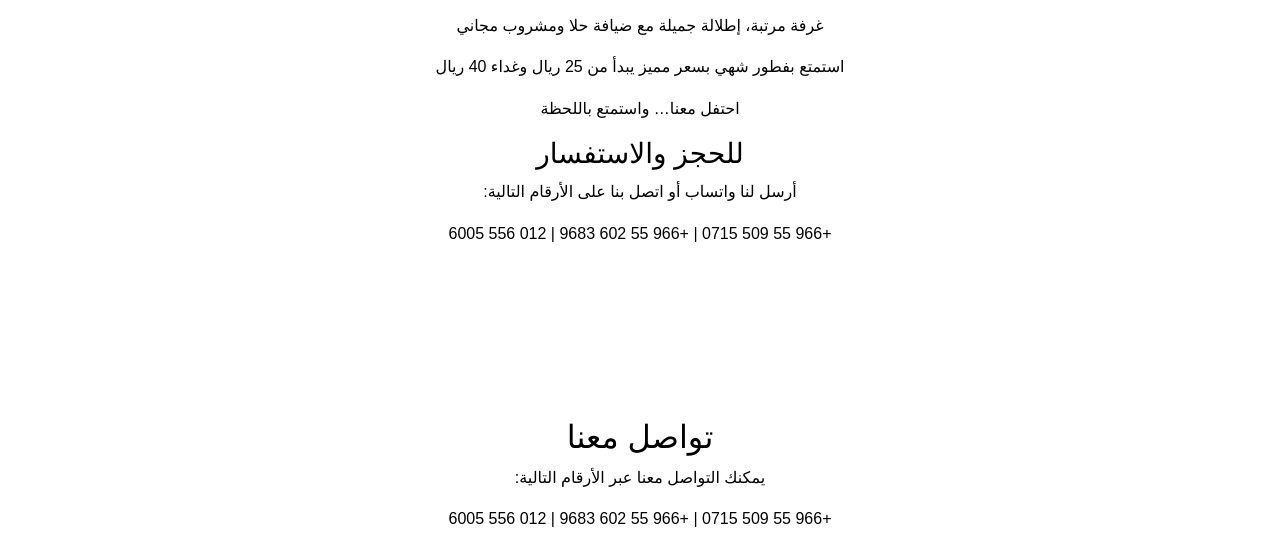
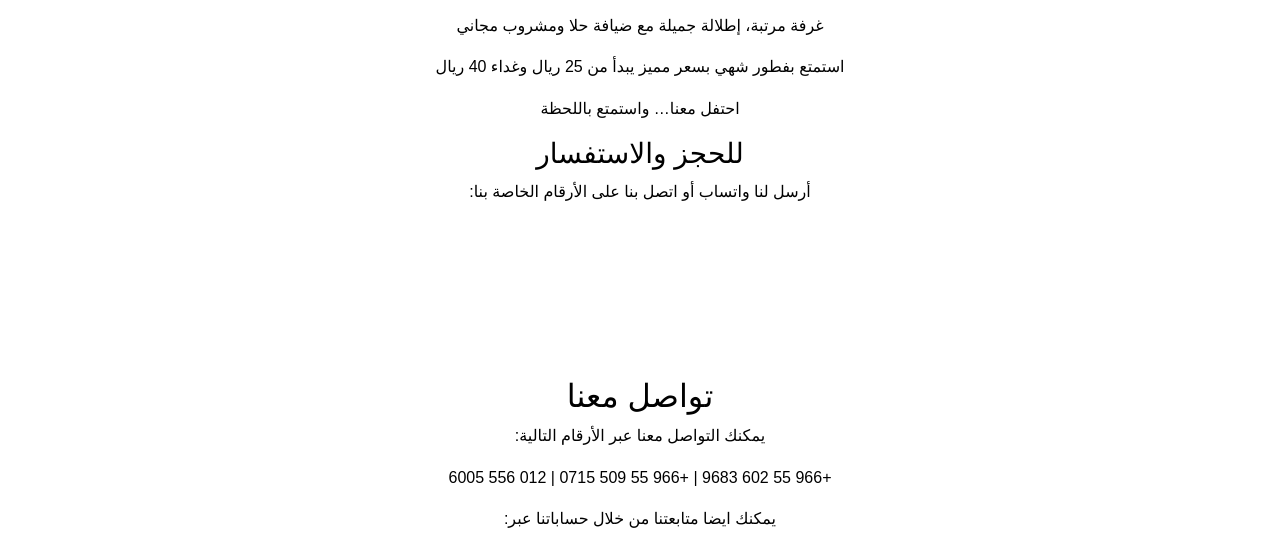
Before and after one commit to Mirna-Alfy/Rootes-Hotel, a plain HTML site: page index.html in a window 1280 px wide. Shown: the part 909-1451 px from the top of the page. Drawn offline with nearby package versions, Linux system fonts and the light colour scheme; a script that the page names is missing.

Commit message:
Update index.html

```diff
--- a/index.html
+++ b/index.html
@@ -281,15 +281,15 @@
         <p class="text-black">استمتع بفطور شهي بسعر مميز يبدأ من 25 ريال وغداء 40 ريال</p>
         <p class="text-black">احتفل معنا… واستمتع باللحظة</p>
         <h3 class="text-black">للحجز والاستفسار</h3>
-        <p class="text-black">أرسل لنا واتساب أو اتصل بنا على الأرقام التالية:</p>
-        <p class="text-black">+966 55 509 0715 | +966 55 602 9683 | 012 556 6005</p>
+        <p class="text-black">أرسل لنا واتساب أو اتصل بنا على الأرقام الخاصة بنا:</p>
+<!--         <p class="text-black">+966 55 509 0715 | +966 55 602 9683 | 012 556 6005</p> -->
       </section>
 
     <!-- Features Section -->
     <section id="contact" class="container mt-5 pt-5">
         <h2 class="text-black">تواصل معنا</h2>
         <p class="text-black">يمكنك التواصل معنا عبر الأرقام التالية:</p>
-        <p class="text-black">+966 55 509 0715 | +966 55 602 9683 | 012 556 6005</p>
+        <p class="text-black"> +966 55 602 9683 | +966 55 509 0715 | 012 556 6005</p>
 
         <!-- Social Media Links -->
         <p class="text-black">يمكنك ايضا متابعتنا من خلال حساباتنا عبر:</p>
```
